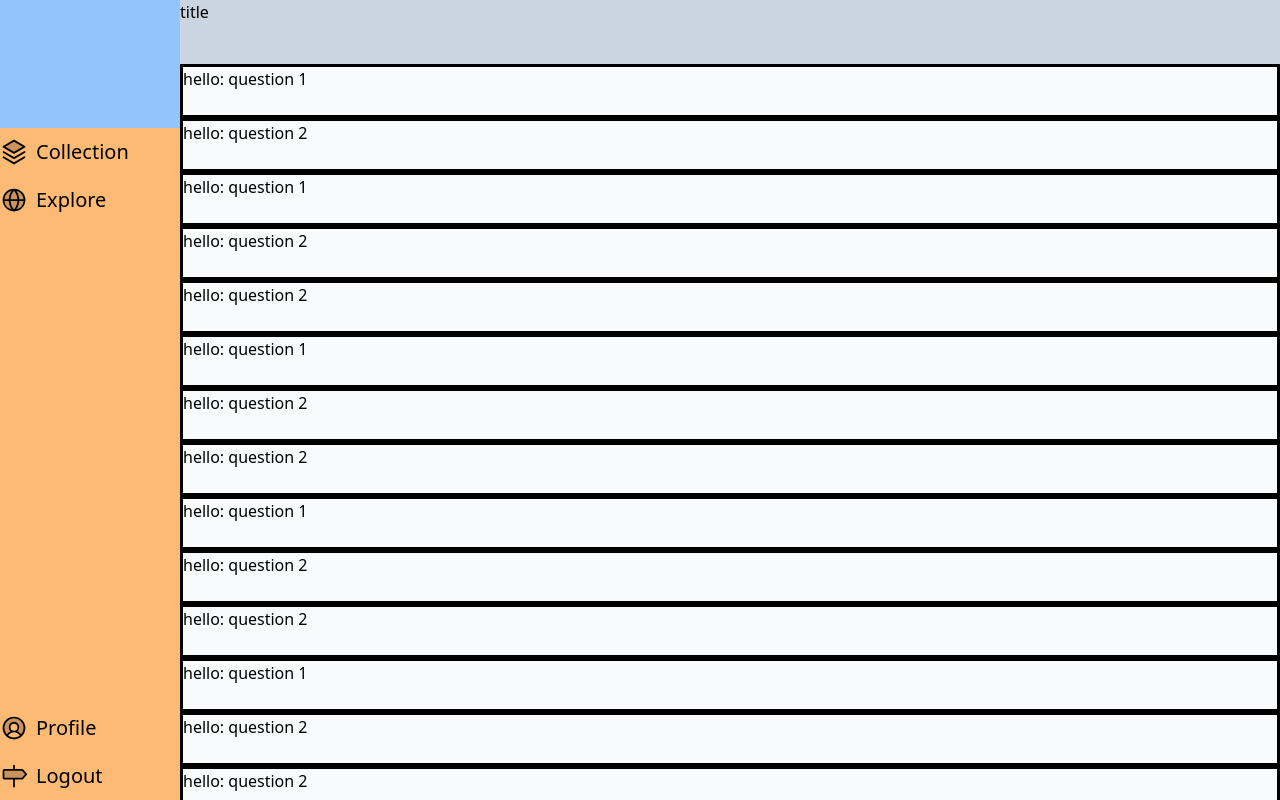
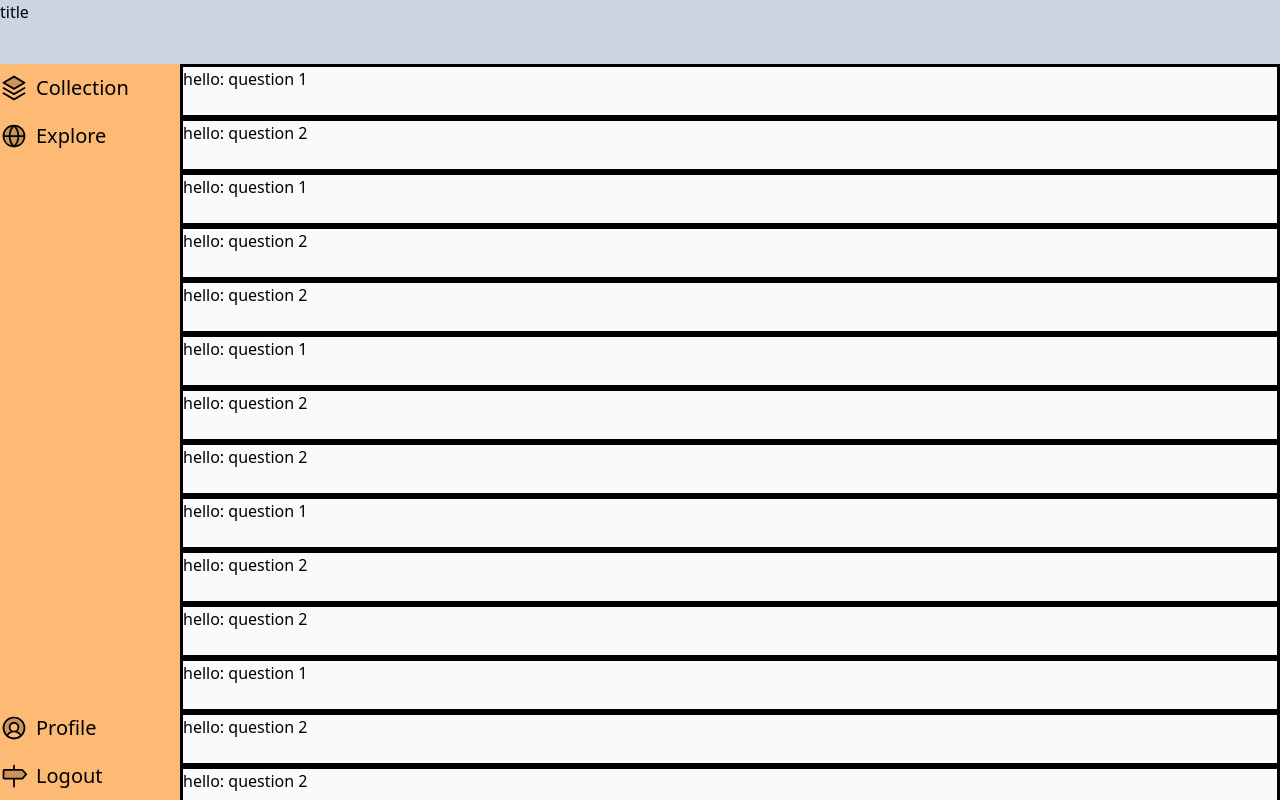
Before and after one commit to marko-kreso/flash-quiz, a Nuxt app: page / in a window 1280 px wide. Built offline with nearby package versions, Linux system fonts and the light colour scheme.

Commit message:
changed column layout

```diff
--- a/app.vue
+++ b/app.vue
@@ -1,7 +1,10 @@
 <template>
-    <div class="flex-row flex h-screen">
+  <div class="flex-col flex h-screen">
+    <div class="h-16 bg-slate-300 sticky z-10 w-full top-0 flex-shrink-0">
+      title
+    </div>
+    <div class="flex-row flex flex-1 min-h-0">
       <div class="basis-48 flex flex-col">
-        <div class="bg-blue-300 basis-32"></div>
         <div class="bg-orange-300 flex-1">
           <nav class="h-full flex flex-col">
             <ul class="flex flex-col flex-1">
@@ -15,10 +18,7 @@
           </nav>
         </div>
       </div>
-      <div class="flex-1 basis-11/12 flex-col overflow-scroll">
-        <div class="h-16 bg-slate-300 sticky z-10 w-full top-0">
-          title
-        </div>
+      <div class="flex-1 basis-11/12 flex-col overflow-scroll flex">
         <div class="bg-slate-50">
           <CardList id="hello" url="https://test.com" v-slot="slotprops">
             <QuizCard>
@@ -29,4 +29,5 @@
         </div>
       </div>
     </div>
+    </div>
 </template>
```
